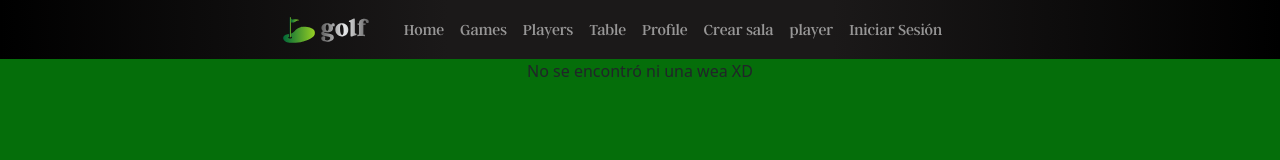
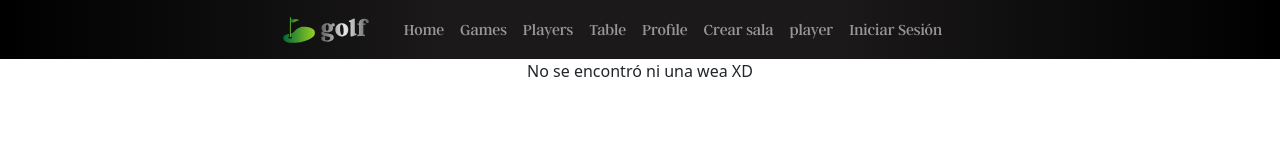
Before and after one commit to METRO3H/Golf-Project, a website built with webpack: page src/views/index.html in a window 1280 px wide. Built offline with nearby package versions, Linux system fonts and the light colour scheme; files whose address does not match are found by name.

Commit message:
aaaaaaaaa

```diff
--- a/src/styles/create_game.css
+++ b/src/styles/create_game.css
@@ -82,14 +82,4 @@
 #selecc{
     border-width: 1px;
     border-color: black;
-<<<<<<< HEAD
 }
-
-body{
-    background-color: rgb(5, 110, 10);
-    background-size: center;
-    background-position: left;
-    background-repeat: no-repeat; /* Opcional: evita que la imagen se repita */
-=======
->>>>>>> 9445499869f301fb95a4fbf4d4969fc90a839174
-}
```
